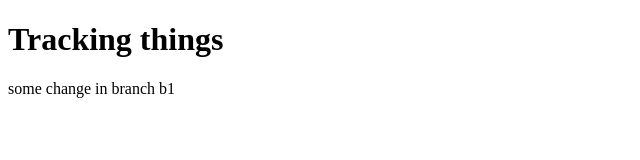
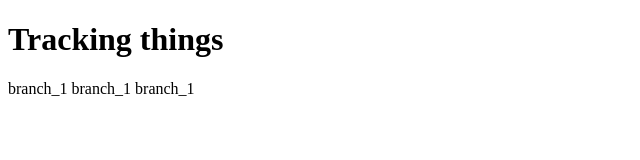
Before and after one commit to Atreya-112/first_repository, a plain HTML site: page index.html in a window 1280 px wide. Shown: the full height of the page, 0-640 px from the left. Drawn offline with Linux system fonts and the light colour scheme.

Commit message:
branch_1 lines

```diff
--- a/index.html
+++ b/index.html
@@ -2,6 +2,6 @@
 <html>
     <body>
         <h1> Tracking things </h1>
-        some change in branch b1
+        branch_1 branch_1 branch_1
     </body>
 </html>
```
